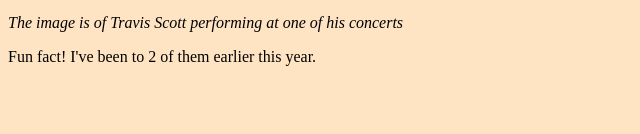
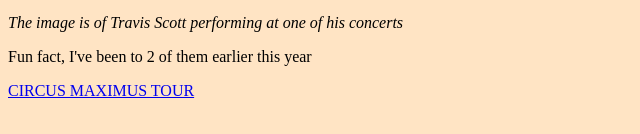
Before and after one commit to waltt3x/myFirstSite, a plain HTML site: page index.html in a window 1280 px wide. Shown: the part 488-622 px from the top of the page, without its empty margins (0-640 px from the left). Drawn offline with Linux system fonts and the light colour scheme.

Commit message:
Update index.html

```diff
--- a/index.html
+++ b/index.html
@@ -13,8 +13,9 @@
 <img src='https://www.nme.com/wp-content/uploads/2024/05/Travis-Scott@2000x1270-696x442.jpg' width='500px' height='350px'/>
 <br>
         <p><b> This is my very first website for the summer!</b></p>
-        <p><i> The image is of Travis Scott performing at one of his concerts</i></p>
-        <p><a href='https://www.travisscott.com/tour/'> </a>Fun fact! I've been to 2 of them earlier this year.</p>
+        <p> <i> The image is of Travis Scott performing at one of his concerts</i></p>
+        <p> Fun fact, I've been to 2 of them earlier this year</p>
+    <a href='https://www.travisscott.com/tour/'> CIRCUS MAXIMUS TOUR </a>
 
     </body>
 </html>
```
